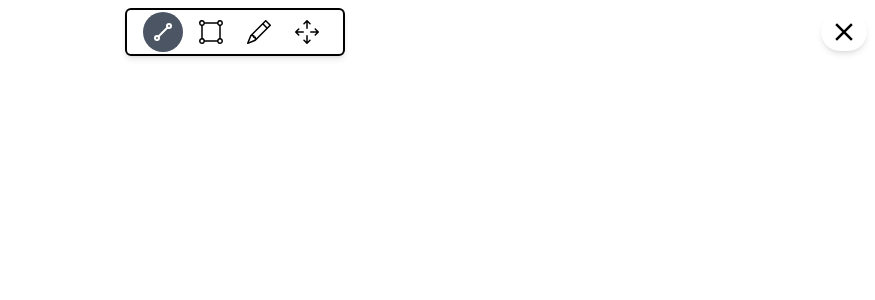
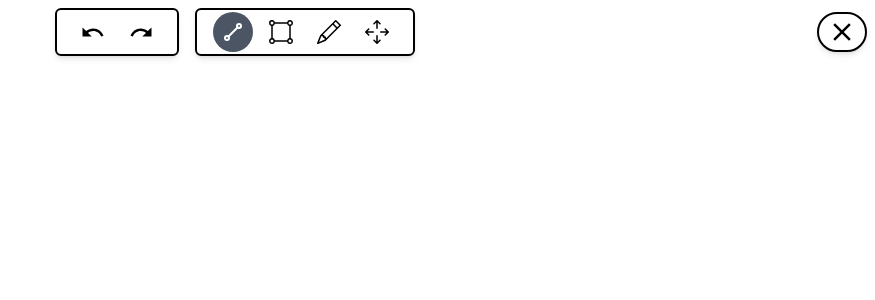
Before and after one commit to ravinperera00/drawing-tool, a React (Create React App) app: page / in a window 1280 px wide. Shown: the top 300 px of the page, without its empty margins (405-1280 px from the left). Built offline with nearby package versions, Linux system fonts and the light colour scheme.

Commit message:
Added undo and redo functionality

```diff
--- a/public/index.html
+++ b/public/index.html
@@ -24,7 +24,7 @@
       work correctly both with client-side routing and a non-root public URL.
       Learn how to configure a non-root public URL by running `npm run build`.
     -->
-    <title>React App</title>
+    <title>Drawing Board</title>
   </head>
   <body>
     <noscript>You need to enable JavaScript to run this app.</noscript>
--- a/src/App.tsx
+++ b/src/App.tsx
@@ -1,39 +1,21 @@
-import React, {
+import {
   MouseEvent,
   MouseEventHandler,
+  useEffect,
   useLayoutEffect,
   useState,
 } from "react";
 import { TopBar } from "./components";
 import rough from "roughjs/bundled/rough.esm";
-import { Drawable } from "roughjs/bin/core";
 import { RoughGenerator } from "roughjs/bin/generator";
 import { Point } from "roughjs/bin/geometry";
-
-type TAction = "drawing" | "moving" | "none" | "resizing";
-
-interface IElement {
-  id: number;
-  x1: number;
-  x2: number;
-  y1: number;
-  y2: number;
-  roughElement: Drawable;
-  path: Array<Point>;
-  type: string;
-}
-
-interface IDistanceArg {
-  x: number;
-  y: number;
-}
-
-interface ISelectedElement {
-  position: string | null;
-  offsetX: number;
-  offsetY: number;
-  pathOffset: Array<Array<number>>;
-}
+import {
+  ISelectedElement,
+  IDistanceArg,
+  IElement,
+  TAction,
+} from "./interfaces";
+import { useHistory } from "./hooks/useHistory";
 
 const generator: RoughGenerator = rough.generator();
 
@@ -87,7 +69,6 @@ const positionWithinElement = (x: number, y: number, element: IElement) => {
     const inside = x >= x1 && x <= x2 && y >= y1 && y <= y2 ? "inside" : null;
     return tl || bl || tr || br || inside;
   } else if (element.type === "Pen") {
-    const { x1, x2, y1, y2 } = element;
     let inside = null;
     for (let i = 0; i < element.path.length - 1; i++) {
       const point1 = element.path[i];
@@ -100,8 +81,6 @@ const positionWithinElement = (x: number, y: number, element: IElement) => {
         inside = "inside";
       }
     }
-    const start = nearPoint(x, y, x1, y1, "start");
-    const end = nearPoint(x, y, x2, y2, "end");
     return inside;
   } else if (element.type === "Line") {
     const { x1, x2, y1, y2 } = element;
@@ -170,7 +149,9 @@ const getElementAtPosition = (
 };
 
 const App = () => {
-  const [elements, setElements] = useState<IElement[]>([]);
+  const [elements, setElements, undo, redo, clearHistory] = useHistory(
+    [] as Array<IElement>
+  );
   const [action, setAction] = useState<TAction>("none");
   const [selectedTool, setSelectedTool] = useState<string>("Line");
   const [selectedElement, setSelectedElement] = useState<
@@ -201,7 +182,7 @@ const App = () => {
     );
     const copyElements = [...elements];
     copyElements[id] = updatedElement;
-    setElements(copyElements);
+    setElements(copyElements, true);
   };
 
   const adjustElementCoordinates = (element: IElement) => {
@@ -240,6 +221,23 @@ const App = () => {
     });
   }, [elements]);
 
+  useEffect(() => {
+    const undoRedoFuncton = (e: KeyboardEvent) => {
+      if ((e.metaKey || e.ctrlKey) && e.key === "z") {
+        if (e.shiftKey) {
+          redo();
+        } else {
+          undo();
+        }
+      }
+    };
+
+    document.addEventListener("keydown", undoRedoFuncton);
+    return () => {
+      document.removeEventListener("keydown", undoRedoFuncton);
+    };
+  }, [redo, undo]);
+
   const handleMouseDown: MouseEventHandler = (event: MouseEvent) => {
     const { clientX, clientY } = event;
     if (selectedTool === "Selection") {
@@ -258,6 +256,7 @@ const App = () => {
           offsetY: clientY - element.y1,
           pathOffset,
         });
+        setElements((prev) => prev);
 
         if (element.position === "inside") setAction("moving");
         else setAction("resizing");
@@ -355,7 +354,9 @@ const App = () => {
         <TopBar
           selected={selectedTool}
           btnHandler={topBarClickHandler}
-          clearHandler={() => setElements([])}
+          clearHandler={clearHistory}
+          undoHandler={undo}
+          redoHandler={redo}
         />
         <canvas
           id="canvas"
--- a/src/components/TopBar.tsx
+++ b/src/components/TopBar.tsx
@@ -1,20 +1,41 @@
 import topBarLinks from "../links/topBarLinks";
 import { TopBarButton } from "./TopBarButton";
 import { MdClear } from "react-icons/md";
+import { IoMdRedo, IoMdUndo } from "react-icons/io";
 
 interface IProps {
   selected: string;
   btnHandler: (type: string) => void;
   clearHandler: () => void;
+  undoHandler: () => void;
+  redoHandler: () => void;
 }
 
 export const TopBar: React.FC<IProps> = ({
   selected,
   btnHandler,
   clearHandler,
+  undoHandler,
+  redoHandler,
 }) => {
   return (
     <div className="h-[6%]  fixed w-screen top-0 flex items-center justify-center">
+      <div className="rounded-md shadow-md flex items-center mt-4 px-4 mr-4 gap-2 h-full border-solid border-black border-2">
+        <TopBarButton
+          icon={<IoMdUndo />}
+          label="Undo"
+          key="Undo"
+          currSelected={selected}
+          handler={undoHandler}
+        />
+        <TopBarButton
+          icon={<IoMdRedo />}
+          label="Redo"
+          key="Redo"
+          currSelected={selected}
+          handler={redoHandler}
+        />
+      </div>
       <div className="rounded-md shadow-md flex items-center mt-4 px-4 gap-2 h-full border-solid border-black border-2">
         {topBarLinks.map((link, index) => (
           <TopBarButton
@@ -27,7 +48,7 @@ export const TopBar: React.FC<IProps> = ({
         ))}
       </div>
       <div
-        className="absolute right-0 hover:bg-gray-200 bg-white shadow-md hover:text-red-400 text-black flex items-center justify-center text-3xl h-[80%] px-2 mx-2 mt-4 rounded-full "
+        className="absolute right-0 hover:bg-gray-200 bg-white shadow-md hover:text-red-400 text-black flex items-center justify-center text-3xl h-[85%] px-2 mx-2 mt-4 rounded-full border-solid border-black border-2"
         onClick={clearHandler}
       >
         <MdClear />
--- /dev/null
+++ b/src/hooks/useHistory.ts
@@ -0,0 +1,40 @@
+import { useState } from "react";
+import { IElement } from "../interfaces";
+export const useHistory = (initialState: Array<IElement>) => {
+  const [index, setIndex] = useState<number>(0);
+  const [history, setHistory] = useState<Array<Array<IElement>>>([
+    initialState,
+  ] as Array<Array<IElement>>);
+
+  const setState = (
+    action: Array<IElement> | ((prev: Array<IElement>) => Array<IElement>),
+    overwrite: boolean = false
+  ) => {
+    const newState =
+      typeof action === "function" ? action(history[index]) : action;
+    if (overwrite) {
+      const historyCopy = [...history];
+      historyCopy[index] = newState;
+      setHistory(historyCopy);
+    } else {
+      const updateState = [...history].slice(0, index + 1);
+      setHistory([...updateState, newState]);
+      setIndex((prev) => prev + 1);
+    }
+  };
+
+  const undo = () => {
+    setIndex((prev) => (prev > 0 ? prev - 1 : prev));
+  };
+
+  const redo = () => {
+    setIndex((prev) => (prev < history.length - 1 ? prev + 1 : prev));
+  };
+
+  const clearHistory = () => {
+    setIndex(0);
+    setHistory([initialState]);
+  };
+
+  return [history[index], setState, undo, redo, clearHistory] as const;
+};
--- /dev/null
+++ b/src/interfaces.ts
@@ -0,0 +1,27 @@
+import { Drawable } from "roughjs/bin/core";
+import { Point } from "roughjs/bin/geometry";
+
+export type TAction = "drawing" | "moving" | "none" | "resizing";
+
+export interface IElement {
+  id: number;
+  x1: number;
+  x2: number;
+  y1: number;
+  y2: number;
+  roughElement: Drawable;
+  path: Array<Point>;
+  type: string;
+}
+
+export interface IDistanceArg {
+  x: number;
+  y: number;
+}
+
+export interface ISelectedElement {
+  position: string | null;
+  offsetX: number;
+  offsetY: number;
+  pathOffset: Array<Array<number>>;
+}
```
Also changed, not shown: 2 other files (tests, documents, lock files or other folders).
